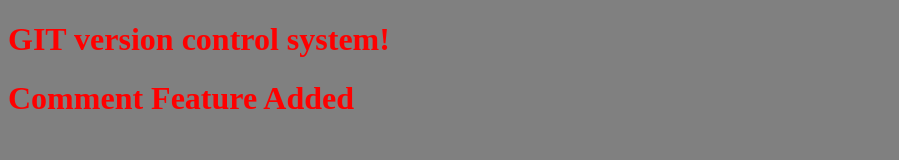
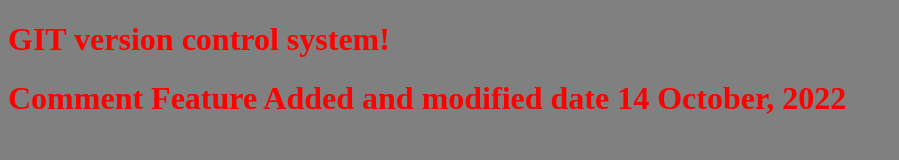
Before and after one commit to Jamil07316/learning-git, a plain HTML site: page index.html in a window 1280 px wide. Shown: the whole page, without its empty margins (0-899 px from the left). Drawn offline with Linux system fonts and the light colour scheme.

Commit message:
comment feature updated 14 October, 2022

```diff
--- a/index.html
+++ b/index.html
@@ -9,7 +9,7 @@
   </head>
   <body>
     <h1>GIT version control system!</h1>
-    <h1>Comment Feature Added</h1>
+    <h1>Comment Feature Added and modified date 14 October, 2022</h1>
     <script src="main.js"></script>
   </body>
 </html>
```
